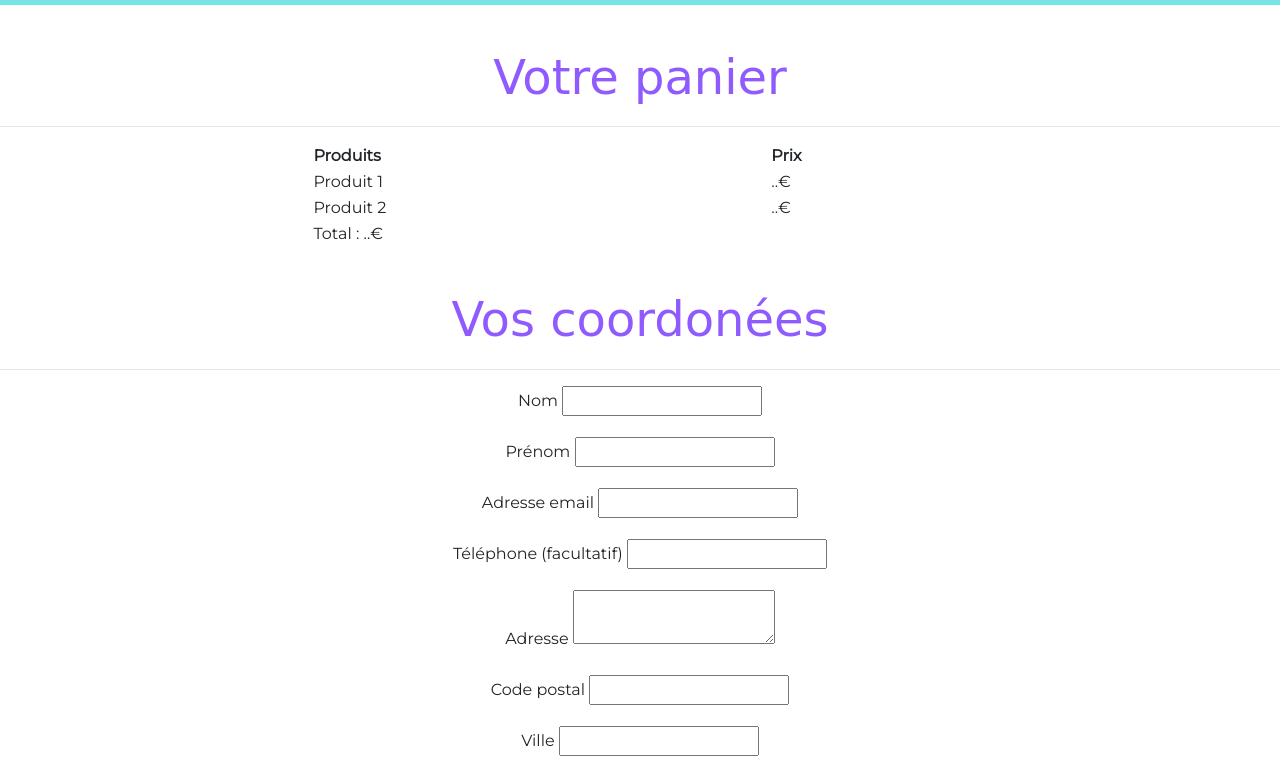
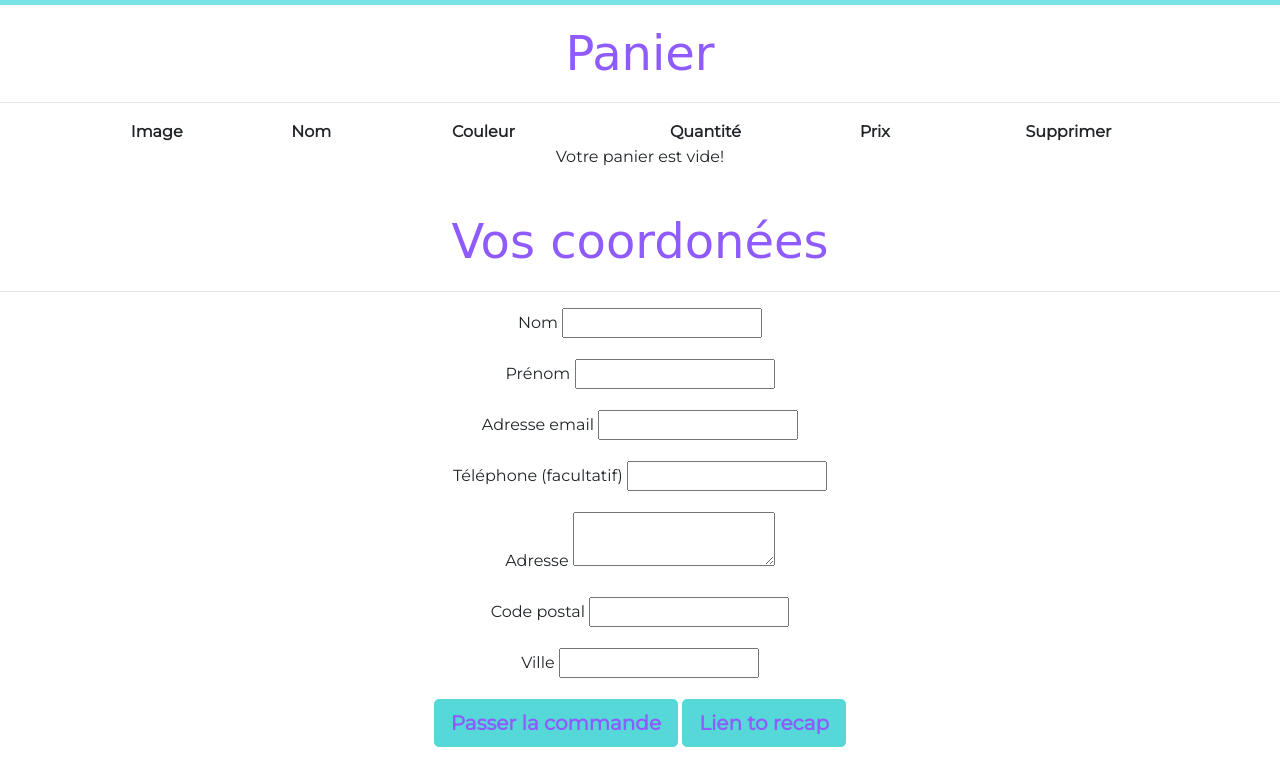
Before and after one commit to ClemNkl/Projet_5, a website: page panier.html in a window 1280 px wide. Shown: the part 63-820 px from the top of the page. Drawn offline with Linux system fonts and the light colour scheme; a web font is replaced by a local one.

Commit message:
Ajout du début du JS panier

```diff
--- a/panier.html
+++ b/panier.html
@@ -9,42 +9,42 @@
 
     <!-- Bootstrap -->
     <link href="css/bootstrap-4.4.1.css" rel="stylesheet">
-	<!-- Bootstrap -->
+
 	<link href="css/style.css" rel="stylesheet">
 	<link href="https://fonts.googleapis.com/css2?family=Londrina+Solid&family=Montserrat&display=swap" rel="stylesheet">
   </head>
 
   <body>
 
+    <!-- Barre de navigation -->
     <nav class="navbar navbar-expand-lg barre_navigation">
 		<a class="navbar-brand" href="index.html">
-			<img class="logo" src="images/logo.png" alt="logo de Orinoco"/><h1>Orinoursons</h1></a>
+        	<img class="logo" src="images/logo.png" alt="logo de Orinoco"/><h1>Orinoursons</h1>
+      	</a>
 		<a class="navbar-brand" href="panier.html">Panier</a>
     </nav>
 
-	<br/>
-	<h2 class="text-center">Votre panier</h2>
+    <!-- Titre de la page-->
+    <h2 class="text-center">Panier</h2>
+
     <hr>
 
+	<div class="container">
 		<div class="row">
-		<table class="offset-lg-3 col-lg-6">
+			<table class="col-12 text-center" id="panier">
 				<tr>
-				<th>Produits</th>
+					<th>Image</th>
+					<th>Nom</th>
+					<th>Couleur</th>
+					<th>Quantité</th>
 					<th>Prix</th>
-			</tr>
-			<tr>
-				<td>Produit 1</td>
-				<td>..€</td>
-			</tr>
-			<tr>
-				<td>Produit 2</td>
-				<td>..€</td>
-			</tr>
-			<tr>
-				<td colspan="2">Total : ..€</td>
+					<th>Supprimer</th>
 				</tr>
 			</table>
+			<div class="col-12 text-center" id="message"></div>
 		</div>
+	</div>
+
 
 	<br/>
 	<h2 class="text-center">Vos coordonées</h2>
@@ -99,5 +99,8 @@
     <!-- Include all compiled plugins (below), or include individual files as needed -->
     <script src="js/popper.min.js"></script>
 	<script src="js/bootstrap-4.4.1.js"></script>
+
+	<!-- Mon script -->
+	<script type="text/javascript" src="js/panier.js"></script>
   	</body>
 </html>
```
Lines whose indentation alone changed are shown as unchanged.
